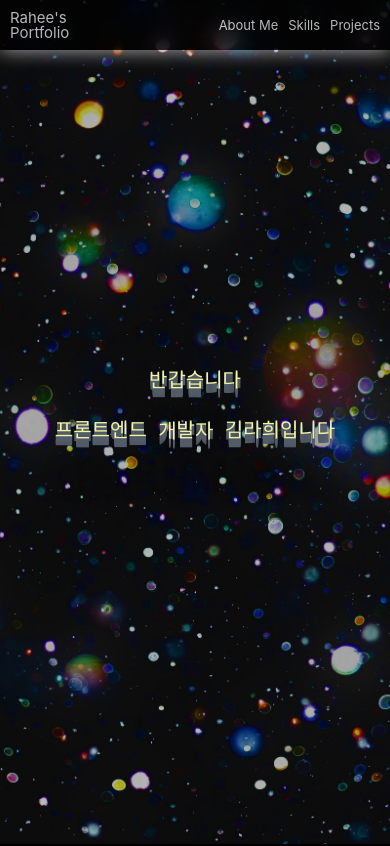
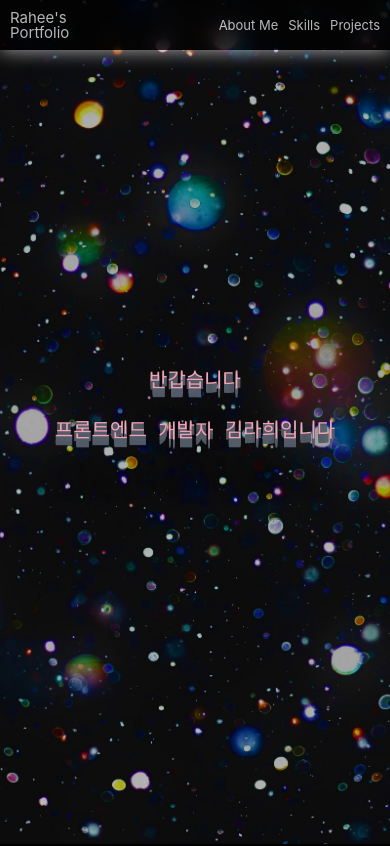
Before and after one commit to rahee-k-it/portfolio, a React (Create React App) app: page / in a window 390 px wide. Shown: the top 846 px of the page. Built offline with nearby package versions, Linux system fonts and the light colour scheme; a web font is replaced by a local one.

Commit message:
모바일웹 확대, 축소 방지 구현2

```diff
--- a/src/components/Character.jsx
+++ b/src/components/Character.jsx
@@ -10,6 +10,7 @@ const Container = styled.div`
   justify-content: center;
   align-items: center;
   background-color: black;
+  overflow: hidden;
 `;
 
 const ContentBox = styled.div`
--- a/src/components/Header.jsx
+++ b/src/components/Header.jsx
@@ -24,7 +24,7 @@ const Span = styled.span`
   position: relative;
   top: 2px;
   animation: bounce 0.5s ease infinite alternate;
-  color: #f1f4a1;
+  color: #f4a1b4;
   text-shadow: 0 1px 0 #535c68, 0 2px 0 #535c68, 0 3px 0 #535c68, 0 4px 0 #535c68, 0 5px 0 #535c68, 0 6px 0 transparent,
     0 7px 0 transparent, 0 8px 0 transparent, 0 9px 0 transparent, 0 10px 10px rgba(0, 0, 0, 0.4);
 
```
